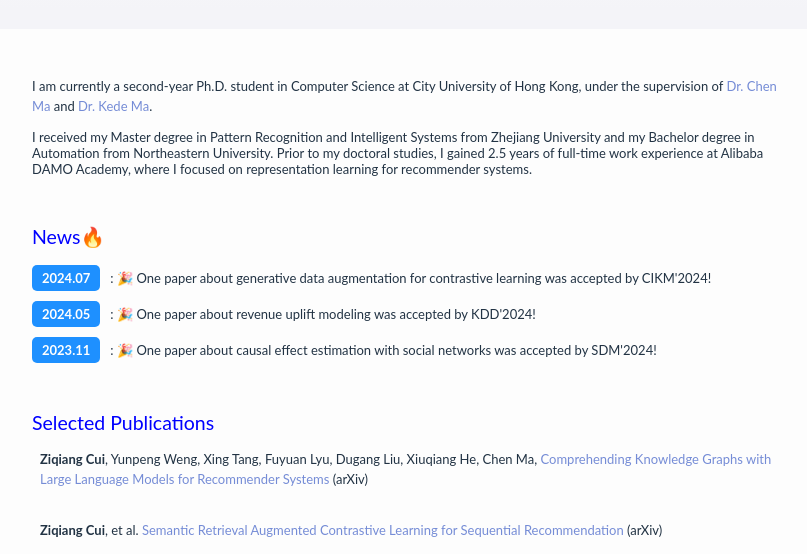
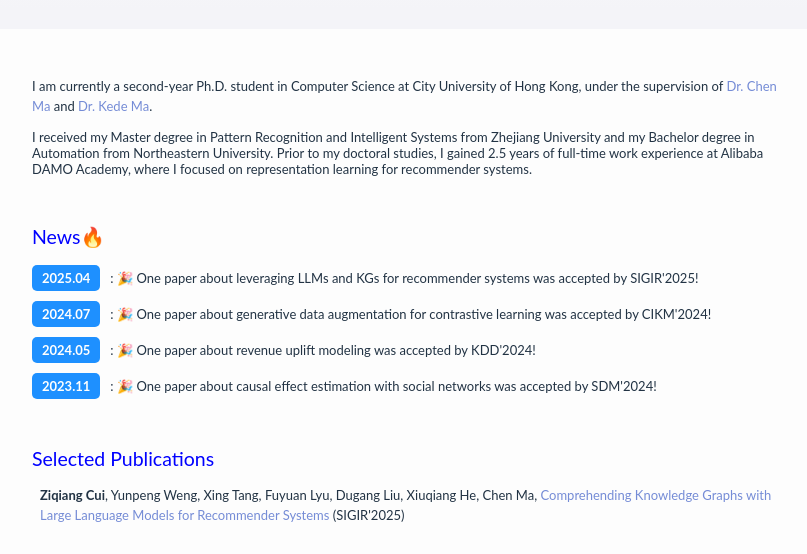
Before and after one commit to ziqiangcui/ziqiangcui.github.io, a plain HTML site: page index.html in a window 1280 px wide. Shown: the part 170-724 px from the top of the page, without its empty margins (234-1041 px from the left). Drawn offline with Linux system fonts and the light colour scheme.

Commit message:
Update index.html

```diff
--- a/index.html
+++ b/index.html
@@ -38,6 +38,9 @@
 
     <h2 class="noselect">News🔥</h2>
     <div class="news-item">
+         <div class="date-box">2025.04</div>: 🎉 One paper about leveraging LLMs and KGs for recommender systems was accepted by SIGIR'2025!</p>
+    </div>
+    <div class="news-item">
          <div class="date-box">2024.07</div>: 🎉 One paper about generative data augmentation for contrastive learning was accepted by CIKM'2024!</p>
     </div>
     <div class="news-item">
@@ -52,7 +55,7 @@
 
     <div class="publication row clearfix">
         <p><strong>Ziqiang Cui</strong>, Yunpeng Weng, Xing Tang, Fuyuan Lyu, Dugang Liu, Xiuqiang He, Chen Ma,
-        <a href="https://arxiv.org/abs/2410.12229" target="_blank">Comprehending Knowledge Graphs with Large Language Models for Recommender Systems</a> (arXiv)</p>
+        <a href="https://arxiv.org/abs/2410.12229" target="_blank">Comprehending Knowledge Graphs with Large Language Models for Recommender Systems</a> (SIGIR'2025)</p>
     </div>
 
     <div class="publication row clearfix">
```
